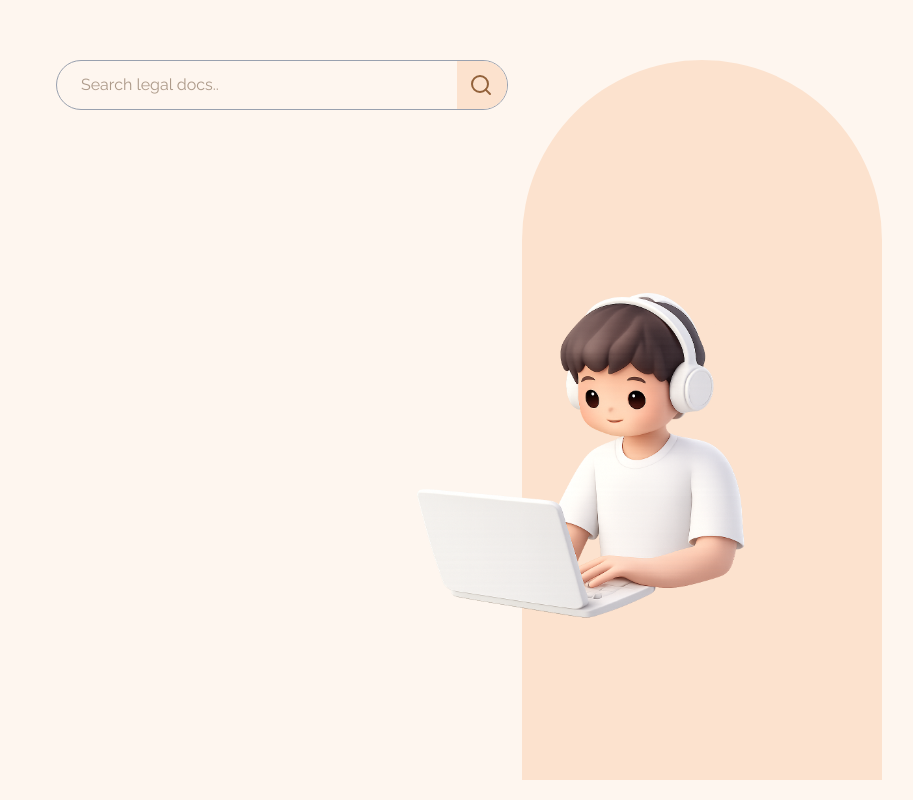
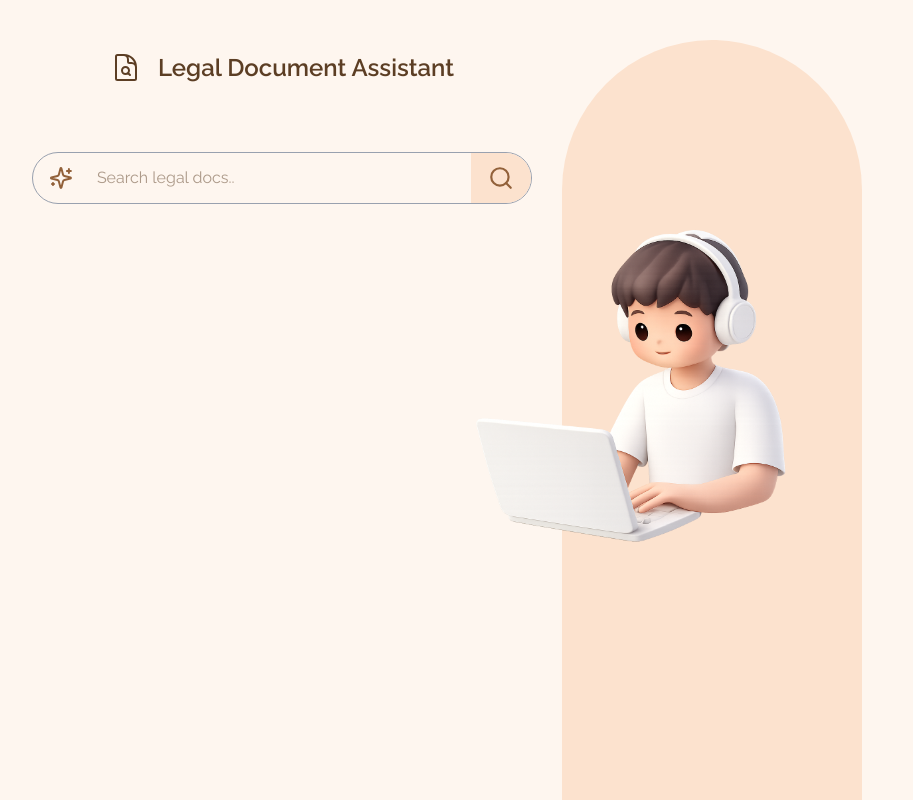
Before and after one commit to Rumeysa-koseoglu/legal-assistant-demo, a React (Vite) app in the folder frontend/: page / in a window 1280 px wide. Shown: the whole page, without its empty margins (358-1271 px from the left). Built offline with nearby package versions, Linux system fonts and the light colour scheme.

Commit message:
style: add mobile responsiveness

```diff
--- a/frontend/src/components/AvatarSection.tsx
+++ b/frontend/src/components/AvatarSection.tsx
@@ -2,12 +2,15 @@ import avatar from "/src/assets/FFCD693D-D72C-4431-8375-267F56F49D3F.png";
 
 function AvatarSection() {
   return (
-    <div>
-      <div className="avat-and-bg fixed bottom-5 right-10">
-        <img src={avatar} className="w-90 h-125 fixed bottom-20 right-40 " />
-        <div className="avatar-backg w-90 h-180 rounded-t-[394px] bg-[#FCE2CE] z-0"></div>
+    <>
+      <div className="avat-and-bg w-90 md:w-80 lg:w-90 2xl:w-90 md:h-160 lg:h-170 xl:h-190 2xl:h-200 hidden md:block fixed bottom-0 right-0 z-0 pointer-events-none">
+        <div className="avatar-backg w-60 md:w-70 lg:w-75 h-full rounded-t-[394px] bg-[#FCE2CE]"></div>
+        <img
+          src={avatar}
+          className="w-80 md:w-80 lg:w-85 h-90 md:h-115 lg:h-120 absolute md:bottom-40 2xl:bottom-70 -left-30 md:-left-20 lg:-left-25 "
+        />
       </div>
-    </div>
+    </>
   );
 }
 
--- a/frontend/src/components/DocumentViewer.tsx
+++ b/frontend/src/components/DocumentViewer.tsx
@@ -11,21 +11,22 @@ type Props = {
 
 function DocumentViewer({ doc, onBack }: Props) {
   return (
-    <div className="w-full h-full py-6 px-15 fixed z-1 border border-black">
+    <div className="flex flex-col gap-15 md:gap-20 lg:gap-15 xl:gap-15 w-full min-h-screen inset-0 z-20 overflow-y-auto">
       <button
-        className=" flex flex-row items-center gap-4 w-60 text-[#92613A] font-raleway font-semibold text-lg cursor-pointer"
+        className=" flex flex-row items-center gap-4 w-45 text-[#92613A] font-raleway font-semibold text-lg cursor-pointer"
         onClick={onBack}
       >
-        <IoChevronBack className="w-6 h-6" /> Back to search
+        <IoChevronBack className="w-6 h-6" />
+        Back to search
       </button>
-      <div className="document w-190 max-h-full px-10 py-5 mt-20 mx-15 rounded-lg whitespace-pre-line bg-[#fbf8f671] font-lora shadow-xl">
+      <div className="document max-w-150 md:max-w-150 lg:max-w-200 xl:max-w-210 max-h-190 md:max-h-185 lg:max-h-190 2xl:max-h-230 overflow-auto px-10 py-4 2xl:py-8 mr-13 ml-13 md:ml-5 lg:ml-0.5 xl:ml-0.5 2xl:ml-25 rounded-lg whitespace-pre-line bg-[#fbf8f671] font-lora shadow-xl">
         <p className="text-sm font-extralight font-sans text-[#643d1d]">
           document ID: {doc.id}
         </p>
-        <p className="p-4 font-extrabold text-2xl text-[#643d1d] text-center">
+        <p className="p-4 font-extrabold text-xl md:text-3xl text-[#643d1d] text-center">
           {doc.title}
         </p>
-        <p className="p-6 font-normal text-[#472d19] text-left text-[17px]">
+        <p className="p-6 font-normal text-[#472d19] text-left md:text-lg text-[17px]">
           {doc.content}
         </p>
       </div>
--- a/frontend/src/components/LegalSearchPanel.tsx
+++ b/frontend/src/components/LegalSearchPanel.tsx
@@ -2,6 +2,8 @@ import { useState } from "react";
 import { FiSearch } from "react-icons/fi";
 import AvatarSection from "./AvatarSection";
 import DocumentViewer from "./DocumentViewer";
+import { HiOutlineDocumentMagnifyingGlass } from "react-icons/hi2";
+import { LuSparkles } from "react-icons/lu";
 
 function LegalSearchPanel() {
   type Doc = {
@@ -27,32 +29,37 @@ function LegalSearchPanel() {
 
   return (
     <>
-      <div className="panel-container flex flex-col items-center gap-7 w-full h-screen p-0 bg-[#fef6ef]">
+      <div className="panel-container flex flex-col items-center gap-7 w-full min-h-screen p-4 md:p-8 bg-[#fef6ef]">
         {activeDocId === null ? (
           <>
-            <div className="search-section m-15 flex flex-row border border-gray-400 rounded-4xl font-raleway">
+            <p className="flex flex-row gap-4 items-center justify-center mt-5 my-5 w-full max-w-2xl font-raleway font-semibold text-xl md:text-2xl text-[#5c3e24]">
+              <HiOutlineDocumentMagnifyingGlass className="size-6 md:size-8" />{" "}
+              Legal Document Assistant
+            </p>
+            <div className="search-section w-100 md:w-125 max-w-lg m-5 flex flex-row items-center border border-gray-400 rounded-4xl font-raleway">
+              <LuSparkles className="size-6 ml-4 text-[#92613A]" />
               <input
-                className=" rounded-4xl py-2.5 pl-6 px-4 w-100 text-base text-[#5c3e24] outline-none"
+                className=" rounded-4xl py-2.5 pl-6 px-4 w-100 text-base text-[#5c3e24] outline-none m-0"
                 type="text"
                 value={query}
                 onChange={(e) => setQuery(e.target.value)}
                 placeholder="Search legal docs.."
               />
               <button
-                className="p-3 w-12.5 rounded-r-4xl bg-[#FCE2CE] text-[#92613A] font-bold text-2xl cursor-pointer"
+                className="py-3 w-15 flex justify-center rounded-r-4xl bg-[#FCE2CE] text-[#92613A] font-bold text-[26px] cursor-pointer"
                 onClick={filteredSearch}
               >
                 <FiSearch />
               </button>
             </div>
-            <div className="documents-section flex flex-col gap-10.5 w-[90%] max-h-[90%] font-lora px-10 py-10 z-1 relative ">
+            <div className="documents-section flex flex-col gap-10.5 w-125 md:w-full max-w-4xl max-h-[90%] font-lora px-10 py-10 z-1 relative ">
               {docs.map((doc) => (
                 <div
-                  className="flex flex-col gap-4 p-4 rounded-xl shadow-xl cursor-pointer"
+                  className="flex flex-col gap-4 p-4 rounded-xl shadow-xl cursor-pointer hover:transform-[translateY(-6px)] transition-transform"
                   onClick={() => setActiveDocId(doc.id)}
                   key={doc.id}
                 >
-                  <p className="font-bold text-xl text-[#92613A]">
+                  <p className="font-bold text-lg md:text-xl text-[#92613A]">
                     {doc.title}
                   </p>
                   <p className="font-extralight text-[#3c3b3b] line-clamp-2 whitespace-pre-line">
```
